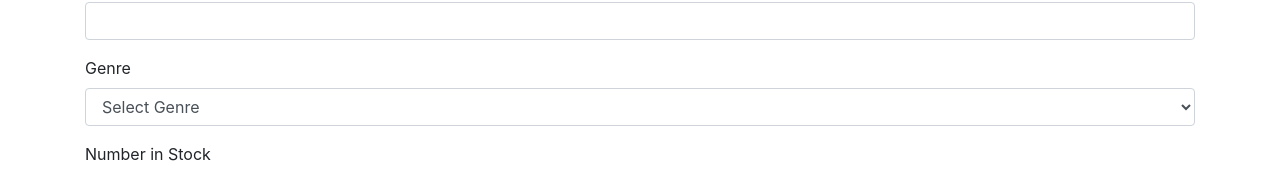
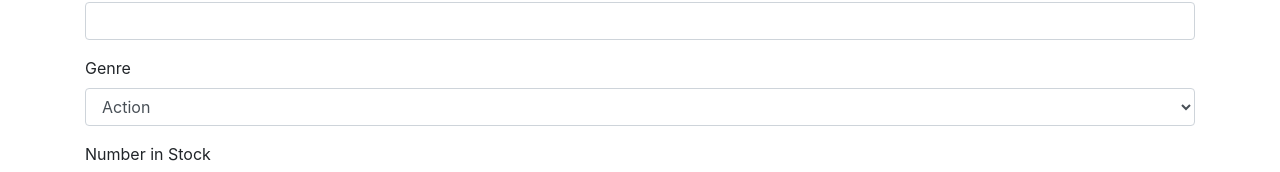
Before and after one commit to pramodgotur/vidly, a React (Create React App) app: page /movies/new in a window 1280 px wide. Shown: the part 132-304 px from the top of the page. Built offline with nearby package versions, Linux system fonts and the light colour scheme.

Commit message:
optimize code

```diff
--- a/src/components/common/selectBox.jsx
+++ b/src/components/common/selectBox.jsx
@@ -8,7 +8,7 @@ const SelectBox = ({ name, label, value, options, onChange, error }) => {
                 {options.map(
                     option => {
                         return (
-                            <option key={option.value} value={option.value}>{option.label}</option>
+                            <option key={option._id} value={option._id}>{option.name}</option>
                         )
                     }
                 )}
--- a/src/components/movieForm.jsx
+++ b/src/components/movieForm.jsx
@@ -9,10 +9,11 @@ class MovieForm extends Form {
         data: {
             _id: "",
             title: "",
-            genre: "",
+            genreId: "",
             numberInStock: "",
             dailyRentalRate: "",
         },
+        genres: [],
         errors: {}
     }
     componentDidMount() {
@@ -21,39 +22,31 @@ class MovieForm extends Form {
             let data = {
                 _id: movie._id,
                 title: movie.title,
-                genre: movie.genre.name,
+                genreId: movie.genre._id,
                 numberInStock: movie.numberInStock,
                 dailyRentalRate: movie.dailyRentalRate,
             }
             this.setState({ data: data })
         }
-        console.log(this.state);
+        let genres = GenreAPI.getGenres()
+        this.setState({ genres })
     }
     schema = {
         _id: Joi.string().allow(""),
         title: Joi.string().required().label("Title"),
-        genre: Joi.string().required().label("Genre"),
+        genreId: Joi.string().required().label("Genre"),
         numberInStock: Joi.number().required().min(0).max(100).label("Number in Stock"),
         dailyRentalRate: Joi.number().required().min(0).max(10).label("Daily Rental Rate")
     }
     doSubmit = () => {
-        let { data: movie } = this.state
-        let genreId = GenreAPI.genres.find(g => g.name === movie.genre)
-        movie.genreId = genreId._id
-        saveMovie(movie)
+        saveMovie(this.state.data)
         this.props.history.push("/movies")
     }
     render() {
-        let options = [
-            { value: "", label: "Select Genre" },
-            { value: "Action", label: "Action" },
-            { value: "Comedy", label: "Comedy" },
-            { value: "Thriller", label: "Thriller" }
-        ]
         return (
             <form onSubmit={this.handleSubmit}>
                 {this.renderInput("title", "Title")}
-                {this.renderSelectBox("genre", "Genre", options)}
+                {this.renderSelectBox("genreId", "Genre", this.state.genres)}
                 {this.renderInput("numberInStock", "Number in Stock", "number")}
                 {this.renderInput("dailyRentalRate", "Rate", "number")}
                 {this.renderButton("Save")}
```
